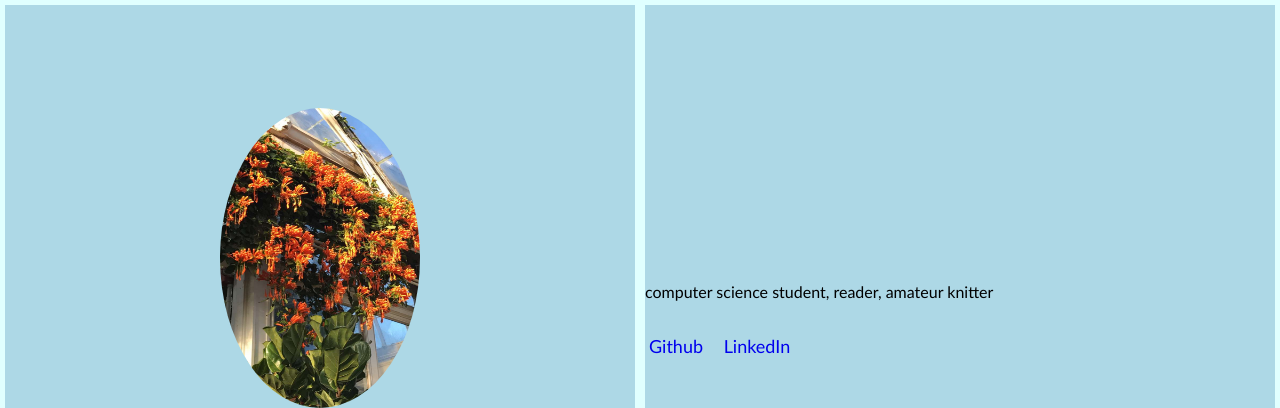
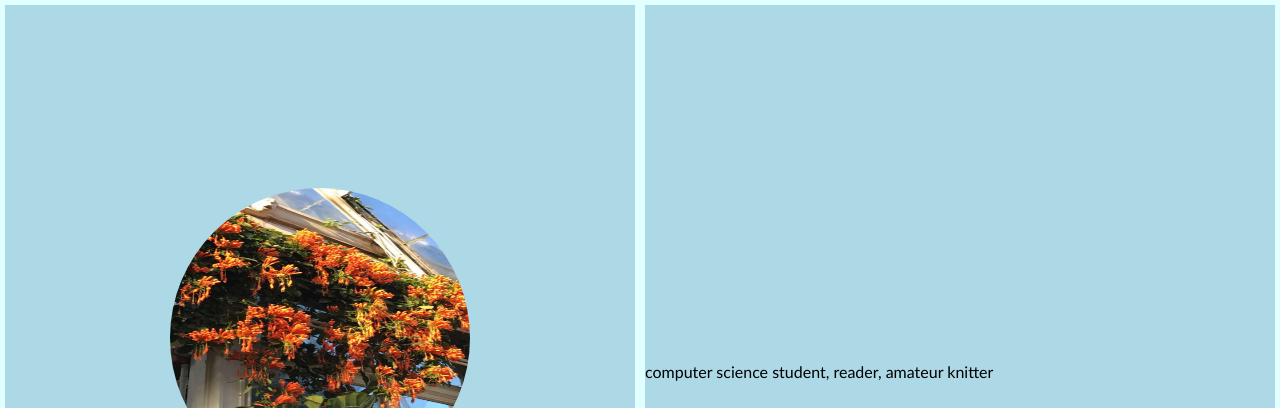
Before and after one commit to tarabogavelli/tarabogavelli.github.io, a plain HTML site: page index.html in a window 1280 px wide. Shown: the top 408 px of the page. Drawn offline with Linux system fonts and the light colour scheme.

Commit message:
Add files via upload

```diff
--- a/index.html
+++ b/index.html
@@ -7,7 +7,7 @@
     <div class="wrapper">
 
       <div class="left">
-        <img class="flower" src="flower.JPG" width="200" height="300"/>
+        <img class="flower" src="flower.JPG" width="300" height="300"/>
         <h1 class="name">Tara Bogavelli</h1>
         <h4 class="subtitle">CS Student @ Barnard College, Columbia University</h4>
       </div>
--- a/style.css
+++ b/style.css
@@ -15,7 +15,7 @@ htlm, body{
   mad-width: 50%;
   display: flex;
   flex-direction: row;
-  height: 80%;
+  height: 100%;
 }
 
 .name{
```
